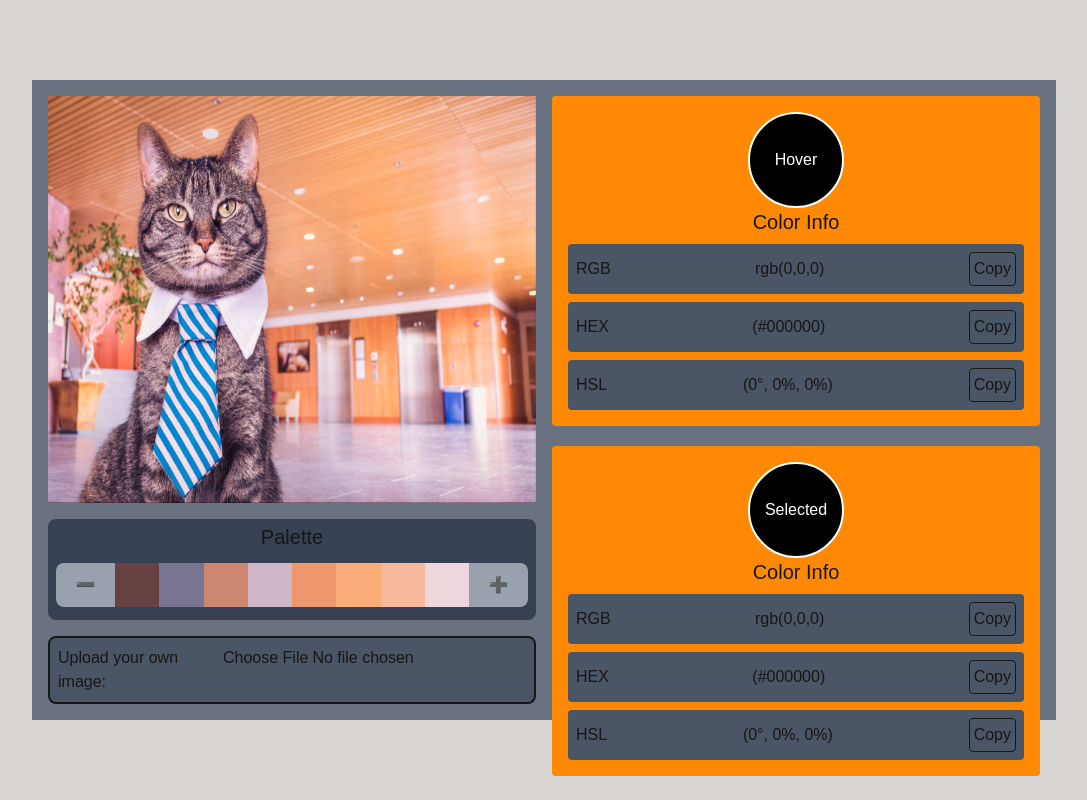
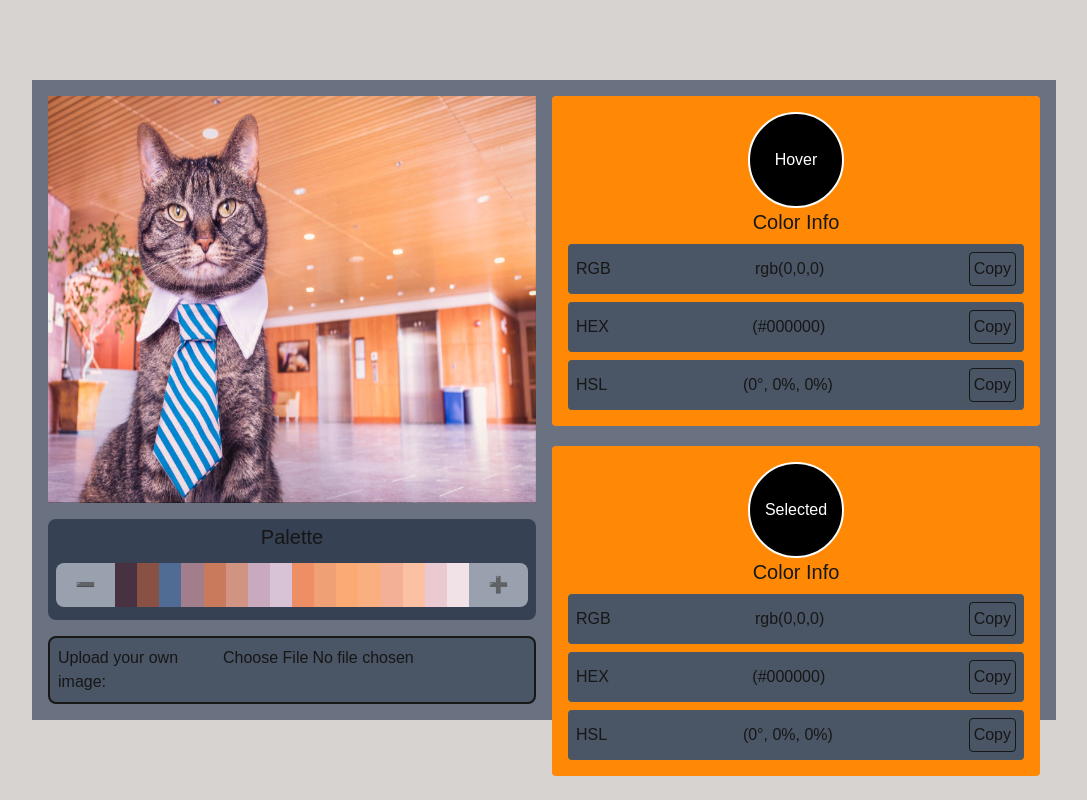
Before and after one commit to MOGARRR/chroma-picker, a Next.js app: page / in a window 1280 px wide. Shown: the whole page, without its empty margins (96-1183 px from the left). Built offline with nearby package versions, Linux system fonts and the light colour scheme.

Commit message:
Refactor: Remove addId function and just add index to map function to reduce redundancy

```diff
--- a/app/components/Palette.tsx
+++ b/app/components/Palette.tsx
@@ -9,18 +9,10 @@ interface PaletteProps {
 const Palette = ({rgbDataValues}: PaletteProps) => {
   const [paletteAmount, setPaletteAmount] = useState(0);
 
-  const addId = (colorArray: any) => {
-    for (let i = 0; i < colorArray.length; i++) {
-      colorArray[i].id = i;
-    }
-    return colorArray;
-  };
-
-  const parsedData = addId(rgbDataValues);
-  const visibleColors = parsedData.slice(0, parsedData.length - paletteAmount);
+  const visibleColors = rgbDataValues.slice(0, rgbDataValues.length - paletteAmount);
 
   const removeColors = () => {
-    setPaletteAmount((prev) => (prev < parsedData.length - 1 ? prev + 1 : prev));
+    setPaletteAmount((prev) => (prev < rgbDataValues.length - 1 ? prev + 1 : prev));
   };
 
   const addColors = () => {
@@ -37,9 +29,9 @@ const Palette = ({rgbDataValues}: PaletteProps) => {
         >
           ➖
         </button>
-        {visibleColors.map((item: any) => (
+        {visibleColors.map((item: any, index: number ) => (
           <div
-            key={item.id}
+            key={index}
             className={`flex-2`}
             style={{ backgroundColor: `rgb(${item.r}, ${item.g},${item.b})` }}
           />
--- a/app/page.tsx
+++ b/app/page.tsx
@@ -44,7 +44,7 @@ export default function Home() {
 
       const imageData = ctx.getImageData(0, 0, canvas.width, canvas.height);
       const rgbValues = formatRgb(imageData.data);
-      setRgbData(quantization(rgbValues, 1));
+      setRgbData(quantization(rgbValues));
     };
   }, [uploadImage]);
 
```
